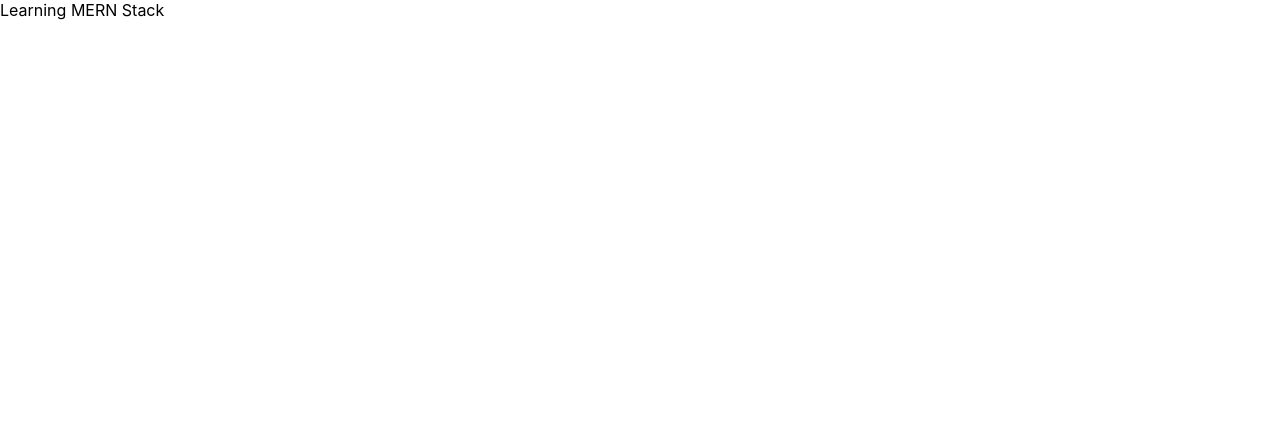
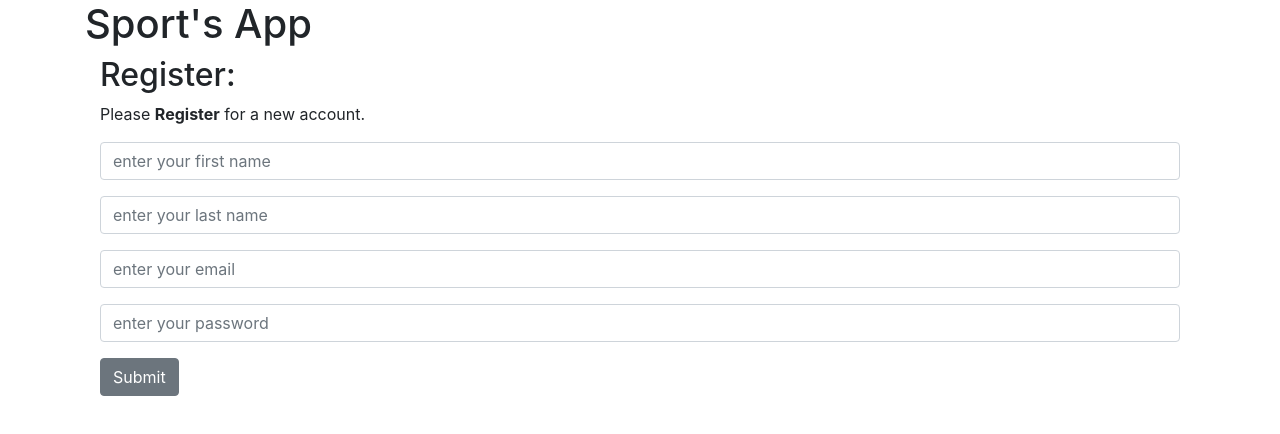
Before and after one commit to AmbujaAK/MERN-Course-Bootcamp, a React (Create React App) app in the folder frontend/: page /register in a window 1280 px wide. Shown: the top 434 px of the page. Built offline with nearby package versions, Linux system fonts and the light colour scheme.

Commit message:
added login and register

```diff
--- a/frontend/package.json
+++ b/frontend/package.json
@@ -6,9 +6,13 @@
     "@testing-library/jest-dom": "^4.2.4",
     "@testing-library/react": "^9.3.2",
     "@testing-library/user-event": "^7.1.2",
+    "axios": "^0.19.2",
+    "bootstrap": "^4.5.0",
     "react": "^16.13.1",
     "react-dom": "^16.13.1",
-    "react-scripts": "3.4.1"
+    "react-router-dom": "^5.2.0",
+    "react-scripts": "3.4.1",
+    "reactstrap": "^8.4.1"
   },
   "scripts": {
     "dev": "react-scripts start",
--- a/frontend/src/App.js
+++ b/frontend/src/App.js
@@ -1,11 +1,16 @@
 import React from 'react';
-import './App.css';
+import { Container } from 'reactstrap';
+import Routes from './routes'
+
+import './App.css'
 
 function App() {
   return (
-    <div className="App">
-      Learning MERN Stack
-    </div>
+    <Container>
+      <h1>Sport's App</h1>
+
+      <Routes/>
+    </Container>
   );
 }
 
--- a/frontend/src/index.js
+++ b/frontend/src/index.js
@@ -2,6 +2,7 @@ import React from 'react';
 import ReactDOM from 'react-dom';
 import './index.css';
 import App from './App';
+import 'bootstrap/dist/css/bootstrap.min.css';
 
 ReactDOM.render(
     <App />, document.getElementById('root')
--- /dev/null
+++ b/frontend/src/pages/Dashboard/index.js
@@ -0,0 +1,9 @@
+import React from 'react'
+
+export default function Dahsboard({ history }){
+    return(
+        <div>
+            Hello from Dahsboard
+        </div>
+    )
+}
--- /dev/null
+++ b/frontend/src/pages/Login/index.js
@@ -0,0 +1,51 @@
+import React, { useState } from 'react'
+import api from '../../services/api'
+import { Container, Button, Form, FormGroup, Label, Input } from 'reactstrap';
+
+export default function Login({ history }){
+    const [ email, setEmail ] = useState("")
+    const [ password, setPassword ] = useState("")
+
+    const handleSubmit = async (event) => {
+        event.preventDefault()
+
+        console.log('result of submit : ', email, password)
+
+        const response = await api.post('/login', { email, password })
+        const userId = response.data._id || false
+
+        if(userId){
+            localStorage.setItem('user', userId)
+            history.push('/dashboard')
+        }else{
+            const { message } = response.data
+            console.log(message)
+        }
+    }
+    return (
+        <Container>
+            <h2>login:</h2>
+            <p>Please <strong>Login</strong> into your account.</p>
+            <Form onSubmit={ handleSubmit }>
+                <FormGroup>
+                <Label for="exampleEmail" hidden>Email</Label>
+                <Input type="email"
+                        name="email"
+                        id="exampleEmail"
+                        placeholder="enter your email"
+                        onChange={event => setEmail(event.target.value)}/>
+                </FormGroup>
+                <FormGroup>
+                <Label for="examplePassword" hidden>Password</Label>
+                <Input type="password"
+                        name="password"
+                        id="examplePassword"
+                        placeholder="enter your password"
+                        onChange={event => setPassword(event.target.value)}/>
+                </FormGroup>
+                {' '}
+                <Button>Submit</Button>
+            </Form>
+        </Container>
+    );
+}
--- /dev/null
+++ b/frontend/src/pages/Register/index.js
@@ -0,0 +1,71 @@
+import React, { useState } from 'react'
+import api from '../../services/api'
+import { Container, Button, Form, FormGroup, Label, Input } from 'reactstrap';
+
+export default function Register({ history }){
+    const [ email, setEmail ] = useState("")
+    const [ password, setPassword ] = useState("")
+    const [ firstName, setFirstName ] = useState("")
+    const [ lastName, setLastName ] = useState("")
+
+    const handleSubmit = async (event) => {
+        event.preventDefault()
+
+        console.log('result of submit : ', email, password, firstName, lastName)
+
+        const response = await api.post('/user/createUser', { email, password ,firstName, lastName})
+        const userId = response.data._id || false
+
+        if(userId){
+            localStorage.setItem('user', userId)
+            history.push('/dashboard')
+        }else{
+            const { message } = response.data
+            console.log(message)
+        }
+    }
+    return (
+        <Container>
+            <h2>Register: </h2>
+            <p>Please <strong>Register</strong> for a new account.</p>
+            <Form onSubmit={ handleSubmit }>
+                <FormGroup>
+                <Label for="firstName" hidden>First Name</Label>
+                <Input type="text"
+                        name="firstName"
+                        id="firstName"
+                        placeholder="enter your first name"
+                        onChange={event => setFirstName(event.target.value)}/>
+                </FormGroup>
+
+                <FormGroup>
+                <Label for="lastName" hidden>Last Name</Label>
+                <Input type="text"
+                        name="lastName"
+                        id="lastName"
+                        placeholder="enter your last name"
+                        onChange={event => setLastName(event.target.value)}/>
+                </FormGroup>
+
+                <FormGroup>
+                <Label for="exampleEmail" hidden>Email</Label>
+                <Input type="email"
+                        name="email"
+                        id="exampleEmail"
+                        placeholder="enter your email"
+                        onChange={event => setEmail(event.target.value)}/>
+                </FormGroup>
+
+                <FormGroup>
+                <Label for="examplePassword" hidden>Password</Label>
+                <Input type="password"
+                        name="password"
+                        id="examplePassword"
+                        placeholder="enter your password"
+                        onChange={event => setPassword(event.target.value)}/>
+                </FormGroup>
+                <Button>Submit</Button>
+            </Form>
+        </Container>
+    );
+}
--- /dev/null
+++ b/frontend/src/routes.js
@@ -0,0 +1,18 @@
+import React from 'react'
+import { BrowserRouter, Switch, Route } from 'react-router-dom'
+import Login from './pages/Login/index'
+import Dashboard from './pages/Dashboard/index'
+import Register from './pages/Register/index'
+
+export default function Routes() {
+	return(
+		<BrowserRouter>
+			<Switch>
+				<Route path='/' exact component={Login}/>
+				<Route path='/dashboard' exact component={Dashboard}/>
+				<Route path='/register' component={Register}/>
+
+			</Switch>
+		</BrowserRouter>
+	)
+}
--- /dev/null
+++ b/frontend/src/services/api.js
@@ -0,0 +1,7 @@
+import axios from 'axios'
+
+const api = axios.create({
+	baseURL: 'http://localhost:8081'
+})
+
+export default api
```
Also changed, not shown: 2 other files (tests, documents, lock files or other folders).
